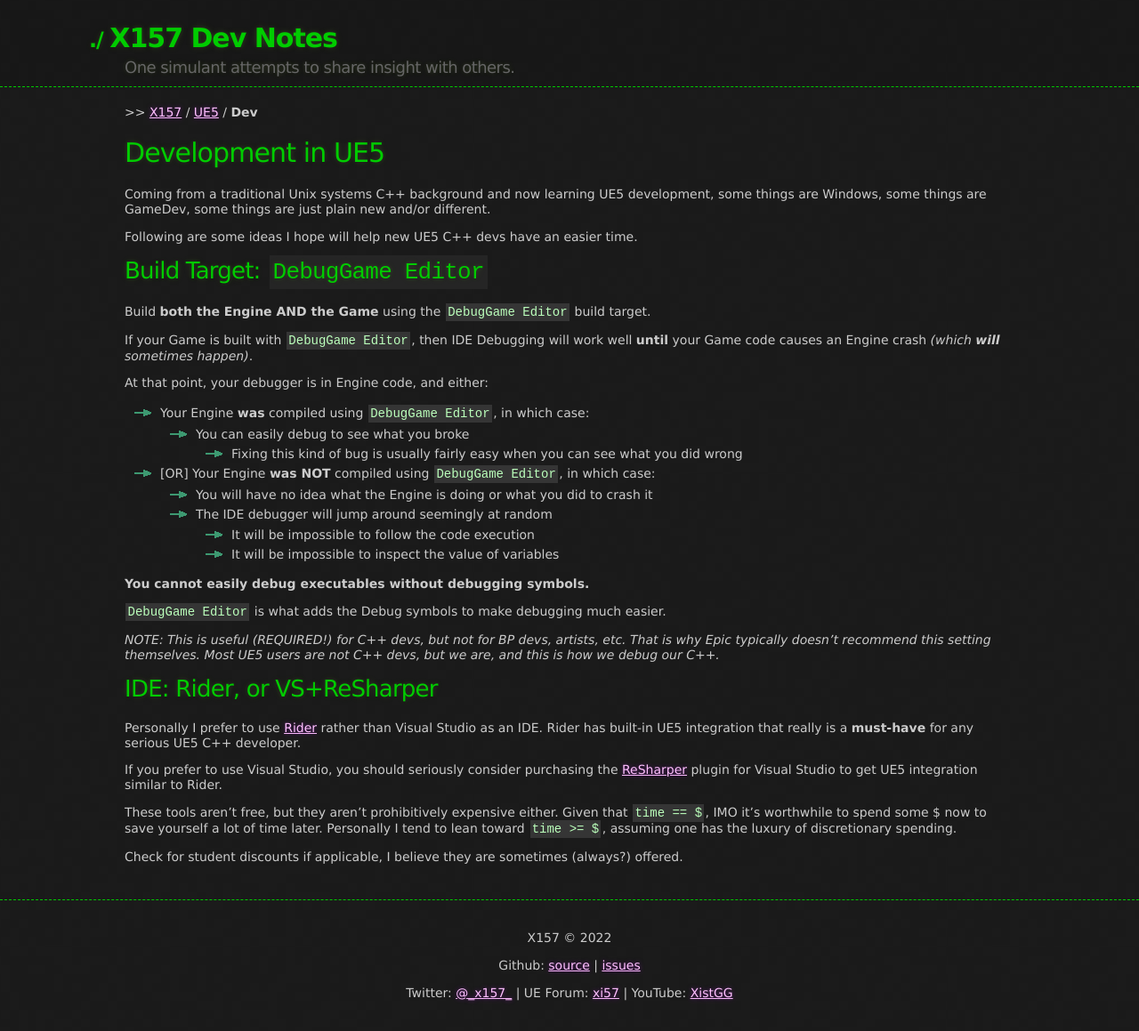
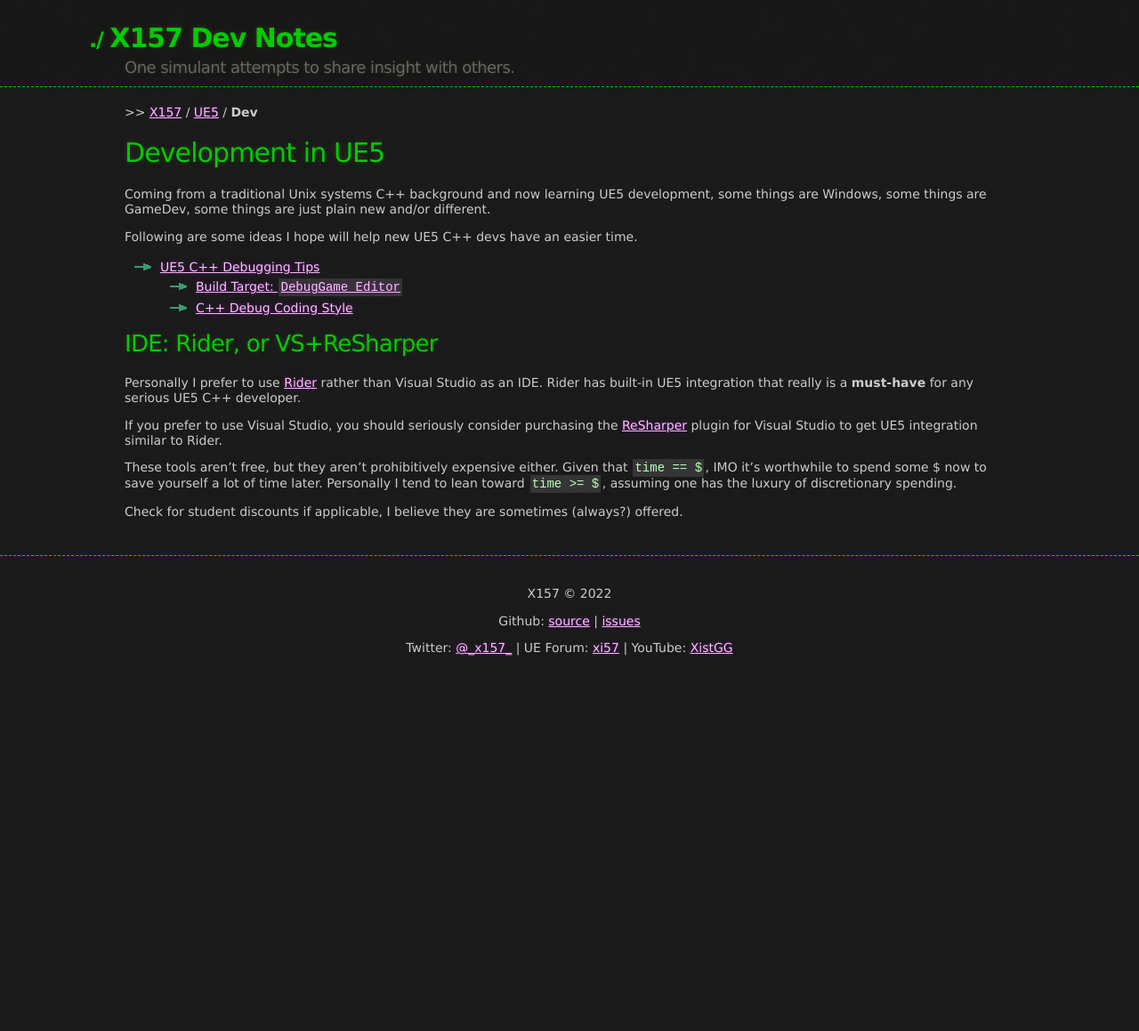
Before and after one commit to x157/x157.github.io, a Jekyll site: the page built from UE5/Dev/index.md, in a window 1280 px wide. Shown: the whole page at 89% size. Built offline with Jekyll 4.4.1, drawn with Linux system fonts in a browser that asks for light colours; after the commit the page ends 900 px from its top, so only the background shows below that.

Commit message:
Add C++ Debugging Tips

```diff
--- a/UE5/Dev/index.md
+++ b/UE5/Dev/index.md
@@ -13,33 +13,9 @@
 
 Following are some ideas I hope will help new UE5 C++ devs have an easier time.
 
-
-## Build Target: `DebugGame Editor`
-
-Build **both the Engine AND the Game** using the `DebugGame Editor` build target.
-
-If your Game is built with `DebugGame Editor`, then IDE Debugging will work well
-**until** your Game code causes an Engine crash *(which **will** sometimes happen)*.
-
-At that point, your debugger is in Engine code, and either:
-
-- Your Engine **was** compiled using `DebugGame Editor`, in which case:
-  - You can easily debug to see what you broke
-    - Fixing this kind of bug is usually fairly easy when you can see what you did wrong
-- [OR] Your Engine **was NOT** compiled using `DebugGame Editor`, in which case:
-  - You will have no idea what the Engine is doing or what you did to crash it
-  - The IDE debugger will jump around seemingly at random
-    - It will be impossible to follow the code execution
-    - It will be impossible to inspect the value of variables
-
-**You cannot easily debug executables without debugging symbols.**
-
-`DebugGame Editor` is what adds the Debug symbols to make debugging much easier.
-
-*NOTE: This is useful (REQUIRED!) for C++ devs, but not for BP devs, artists, etc.
-That is why Epic typically doesn't recommend this setting themselves.
-Most UE5 users are not C++ devs, but we are, and this is how we debug our C++.*
-
+- [UE5 C++ Debugging Tips](./DebuggingTips)
+    - [Build Target: `DebugGame Editor`](./DebuggingTips#BuildTarget_DebugGame_Editor)
+    - [C++ Debug Coding Style](./DebuggingTips#CppCodingStyleDebugging)
 
 ## IDE: Rider, or VS+ReSharper
 
```
Also changed, not shown: UE5/Dev/DebuggingTips.md (added, +92 -0 lines).
